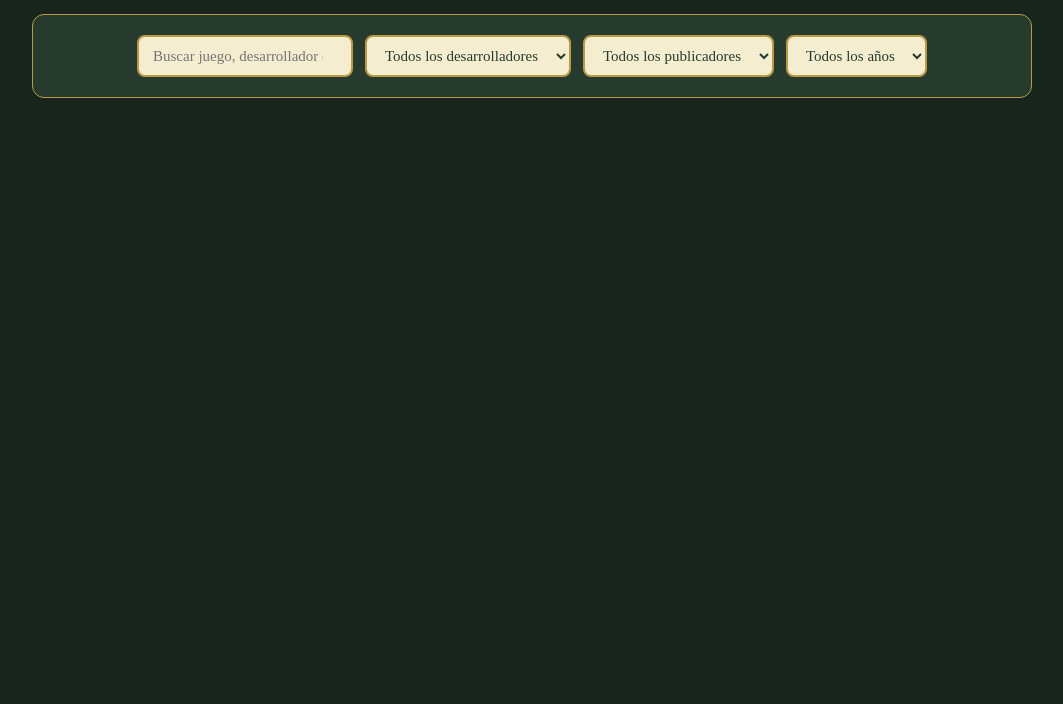
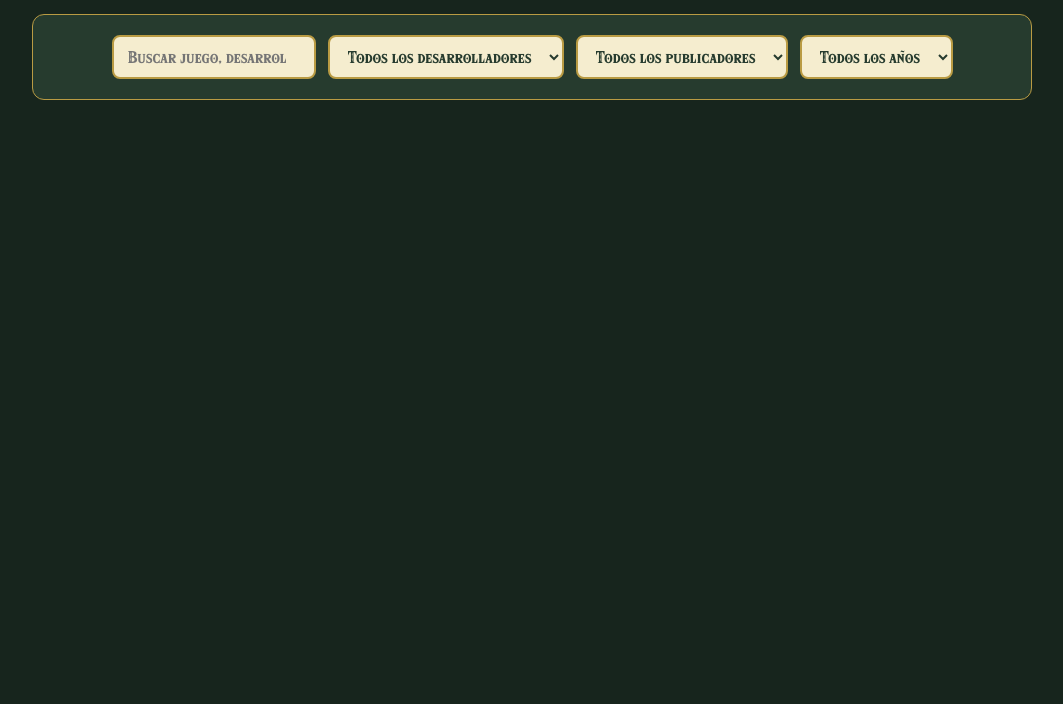
Before and after one commit to catacabral/TP3-Cabral-API-, a plain HTML site: page index.html in a window 1280 px wide. Shown: the part 96-800 px from the top of the page, without its empty margins (108-1171 px from the left). Drawn offline with Linux system fonts and the light colour scheme; no server answers.

Commit message:
Cambie tipografia filtro

```diff
--- a/styles.css
+++ b/styles.css
@@ -81,7 +81,7 @@ h1 {
 }
 
 .filtros input{
-    font-family: 'Cinzel', serif;
+    font-family: Zelda, serif;
     font-size: 15px;
     padding: 10px 14px;
     border: 2px solid #b99b43;
@@ -91,7 +91,7 @@ h1 {
 }
 
 .filtros select{
-    font-family: 'Cinzel', serif;
+    font-family: Zelda, serif;
     font-size: 15px;
     padding: 10px 14px;
     border: 2px solid #b99b43;
@@ -102,7 +102,7 @@ h1 {
 
 .card:hover {
     transform: translateY(-8px);
-    box-shadow: 0 8px 20px,
+    box-shadow: 0 8px 20px
     0 0 12px #e5c45b,
     0 0 25px #b99b43;
     border-color: #e5c45b;
```
